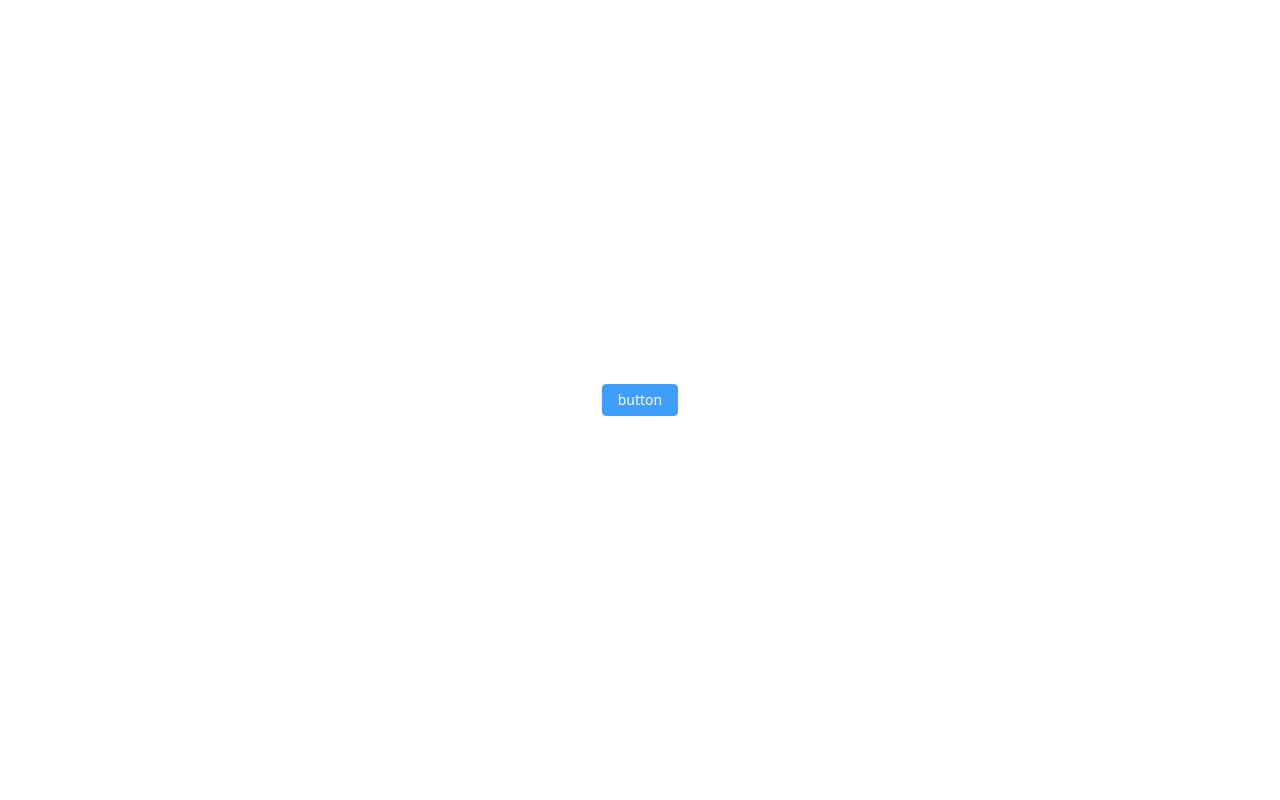
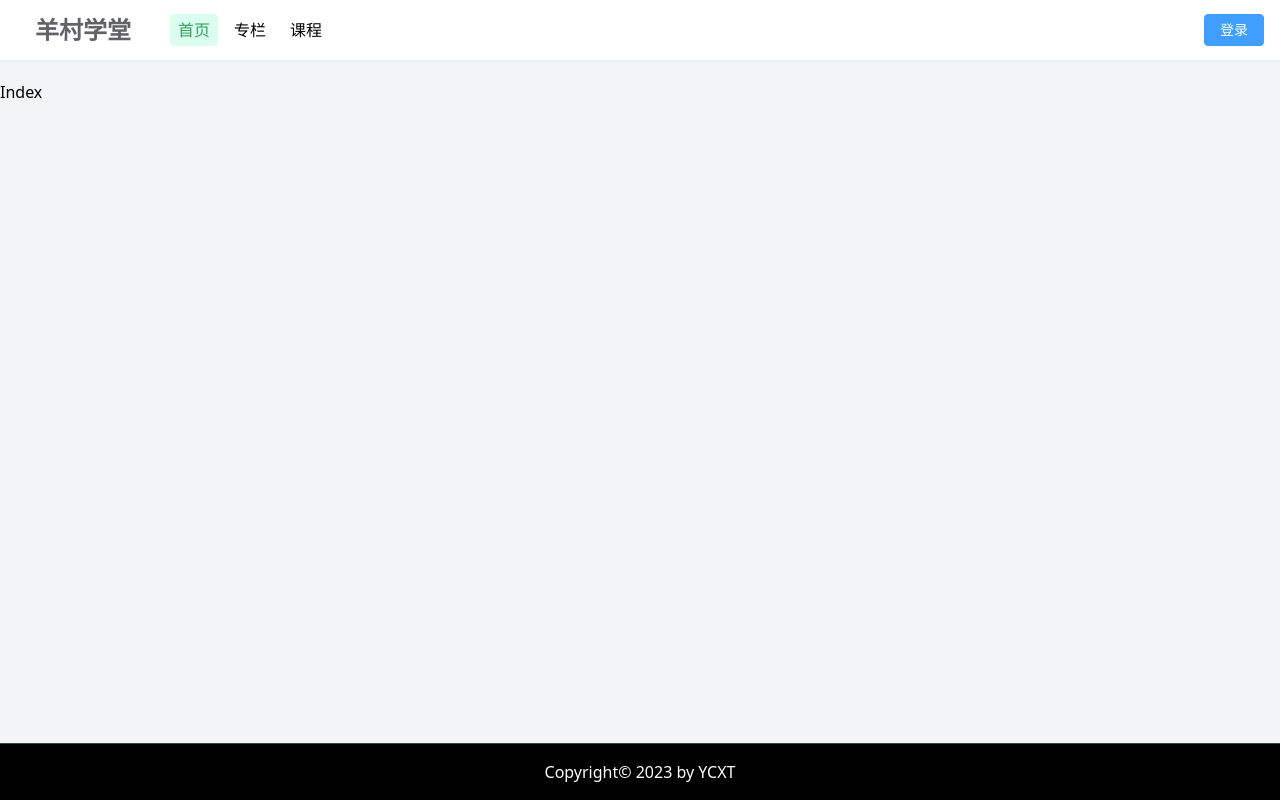
Before and after one commit to btbrad/nuxt-app-yckt, a Nuxt app: page / in a window 1280 px wide. Built offline with nearby package versions, Linux system fonts and the light colour scheme.

Commit message:
feat: 头部和底部

```diff
--- a/app.vue
+++ b/app.vue
@@ -1,8 +1,5 @@
 <template>
-  <div>
-    <!-- <NuxtWelcome /> -->
-    <div class="w-full h-[100vh] flex justify-center items-center">
-      <el-button type="primary" @click="ElMessage('hello')">button</el-button>
-    </div>
-  </div>
+  <NuxtLayout>
+    <NuxtPage />
+  </NuxtLayout>
 </template>
--- /dev/null
+++ b/components/Menu.vue
@@ -0,0 +1,24 @@
+<script setup lang="ts">
+defineProps({
+  active: {
+    type: Boolean,
+    default: false
+  }
+})
+</script>
+
+<template>
+  <div
+    class="transition-all duration-[0.2s] px-2 py-1 mx-1 rounded cursor-pointer hover:(bg-blue-50 text-blue-700) active:(!bg-blue-100)"
+    :class="{ 'menu-item-active': active }"
+  >
+    <slot />
+  </div>
+</template>
+
+<style scoped>
+.menu-item-active {
+  background-color: rgb(219, 254, 238);
+  color: rgb(52, 157, 96);
+}
+</style>
--- /dev/null
+++ b/components/MyFooter.vue
@@ -0,0 +1,7 @@
+<template>
+  <div class="m-auto mb-0 w-full bg-black">
+    <div class="mx-auto border-solid border-0 border-t border-gray-700 text-center py-4 text-white">
+      Copyright© 2023 by YCXT
+    </div>
+  </div>
+</template>
--- /dev/null
+++ b/components/MyHeader.vue
@@ -0,0 +1,28 @@
+<script setup lang="ts">
+const route = useRoute()
+const menus = ref([
+  { path: '/', label: '首页' },
+  { path: '/column', label: '专栏' },
+  { path: '/course', label: '课程' }
+])
+const activeIndex = ref('/')
+</script>
+
+<template>
+  <div class="bg-white fixed top-0 left-0 right-0 shadow-sm z-1000">
+    <div class="container m-auto flex items-center h-[60px] px-4">
+      <el-button size="large" text class="text-2xl font-bold" @click="navigateTo('/')">羊村学堂</el-button>
+      <div class="flex-1 flex items-center px-4">
+        <Menu
+          v-for="menu in menus"
+          :key="menu.path"
+          :active="route.path === menu.path"
+          @click="navigateTo(menu.path)"
+        >
+          {{ menu.label }}
+        </Menu>
+      </div>
+      <el-button type="primary" @click="navigateTo('/login')">登录</el-button>
+    </div>
+  </div>
+</template>
--- /dev/null
+++ b/layouts/default.vue
@@ -0,0 +1,11 @@
+<script setup lang="ts"></script>
+
+<template>
+  <div class="min-w-[1024px] bg-gray-100 flex flex-col min-h-screen">
+    <MyHeader />
+    <main class="container m-auto mt-20">
+      <slot />
+    </main>
+    <MyFooter />
+  </div>
+</template>
--- /dev/null
+++ b/pages/index.vue
@@ -0,0 +1,5 @@
+<script setup lang="ts"></script>
+
+<template>
+  <div>Index</div>
+</template>
```
